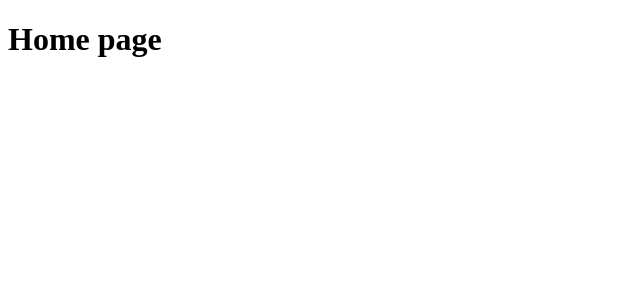
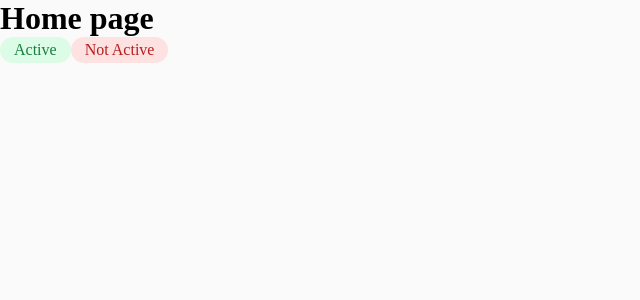
Before and after one commit to YevheniiaYakymenko/crm, a Next.js app: page / in a window 1280 px wide. Shown: the top 300 px of the page, without its empty margins (0-640 px from the left). Built offline with nearby package versions, Linux system fonts and the light colour scheme.

Commit message:
add css global and css module

```diff
--- /dev/null
+++ b/src/app/components/active-label.module.css
@@ -0,0 +1,10 @@
+.label{
+    border-radius: 28px;
+    background: #dcfce7;
+    display: inline-flex;
+    padding: 4px 14px;
+    align-items: center;
+    gap: 8px;
+    color: #15803d;
+
+}
--- /dev/null
+++ b/src/app/components/active-label.tsx
@@ -0,0 +1,10 @@
+import React from 'react';
+import styles from './active-label.module.css'
+
+export interface ActiveLabelProps {
+  children: React.ReactNode;
+}
+
+export default function ActiveLabel({children}: ActiveLabelProps){
+  return <span className={styles.label}>{children}</span>;
+}
--- /dev/null
+++ b/src/app/components/not-active-label.module.css
@@ -0,0 +1,9 @@
+.label{
+    border-radius: 28px;
+    background: #fee2e2;
+    display: inline-flex;
+    padding: 4px 14px;
+    align-items: center;
+    gap: 8px;
+    color: #b91c1c;
+}
--- /dev/null
+++ b/src/app/components/not-active-label.tsx
@@ -0,0 +1,10 @@
+import React from 'react';
+import styles from './not-active-label.module.css'
+
+export interface NotActiveLabelProps {
+  children: React.ReactNode;
+}
+
+export default function NotActiveLabel({children}: NotActiveLabelProps){
+  return <span className={styles.label}>{children}</span>;
+}
--- a/src/app/globals.css
+++ b/src/app/globals.css
@@ -3,3 +3,7 @@
   padding: 0;
   margin: 0;
 }
+
+body {
+background-color: #fafafa;
+}
--- a/src/app/layout.tsx
+++ b/src/app/layout.tsx
@@ -1,4 +1,5 @@
 import React from 'react';
+import './globals.css';
 
 export default function RootLayout({
   children,
--- a/src/app/page.tsx
+++ b/src/app/page.tsx
@@ -1,7 +1,11 @@
+import ActiveLabel from '@/app/components/active-label';
+import NotActiveLabel from '@/app/components/not-active-label';
 
 export default function Home() {
   return (
       <main>
         <h1>Home page</h1>
+        <ActiveLabel>Active</ActiveLabel>
+        <NotActiveLabel>Not Active</NotActiveLabel>
       </main>)
 }
```
